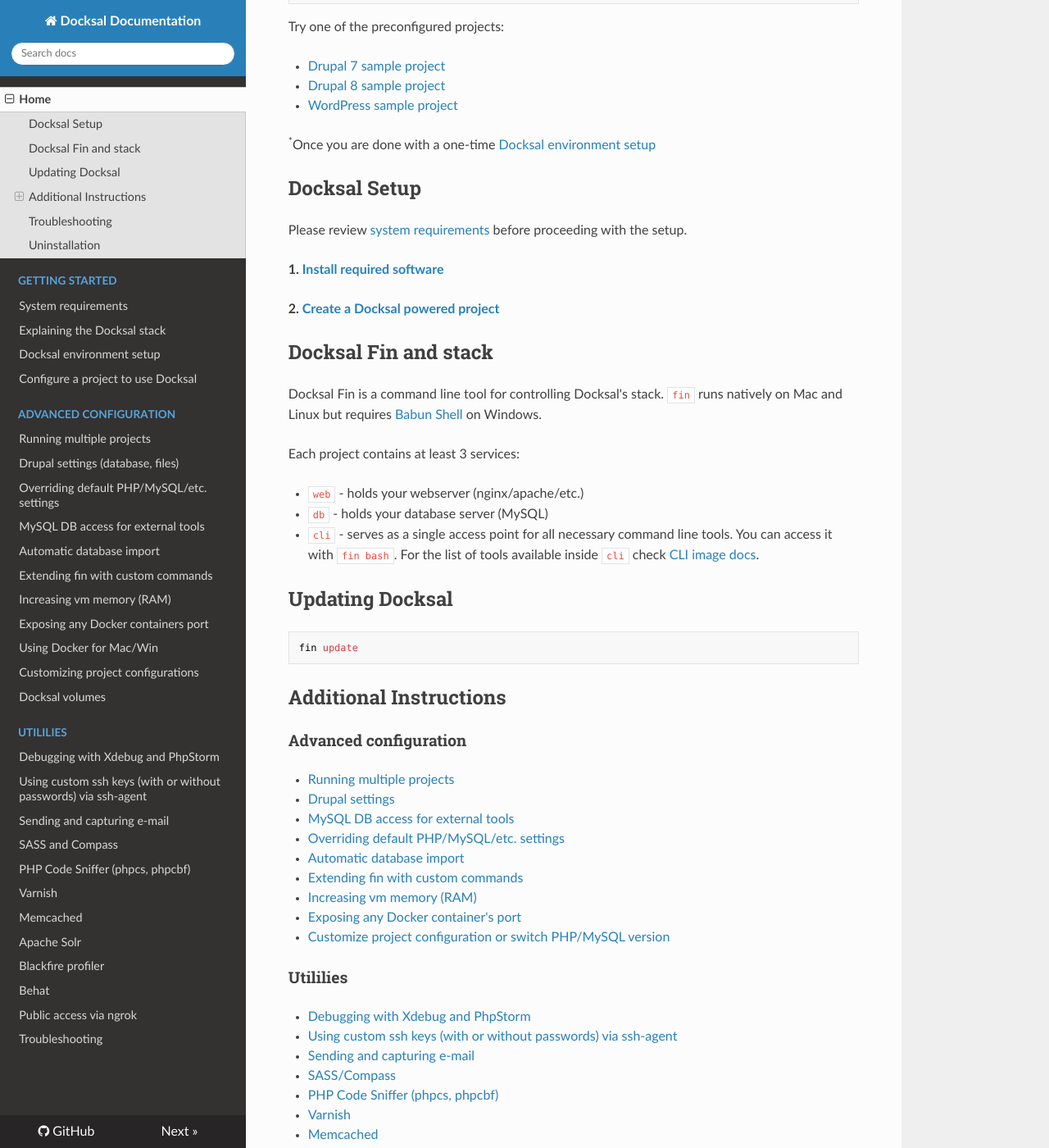
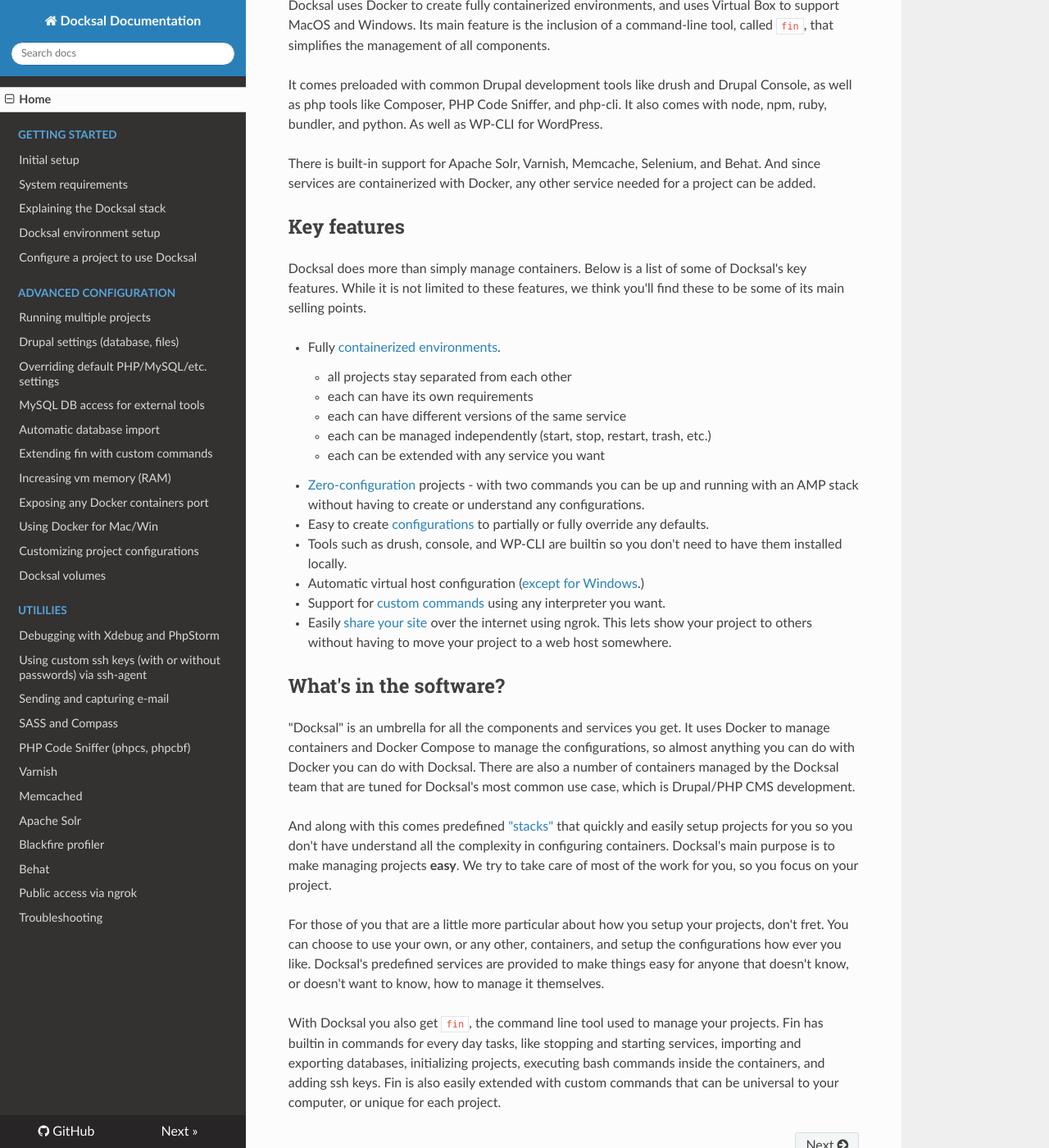
Before and after one commit to docksal/docksal, an MkDocs documentation site: the page built from docs/index.md, in a window 1280 px wide and 1400 px high, scrolled down 454 px. Shown: the whole window at 82% size. Built offline with MkDocs 1.6.1, drawn with Linux system fonts in a browser that asks for light colours; nearby versions of some CDN libraries; old or Windows-style settings are respelled for this version of MkDocs; some of the changed text lies outside the part shown.

Commit message:
Changes to move the index to a new file and create a new index that is more general intro [ci skip]

````diff
--- a/docs/index.md
+++ b/docs/index.md
@@ -1,116 +1,54 @@
-# Docksal
+![Docksal](img/docksald.png)
 
-Docker and Docker Compose based environments for web development.
+##What is Docksal?
 
-!!! attention "Docksal is under active development"
-    Breaking changes and outdated docs are very possible. Please help us by testing, submitting issues and pull requests. Thanks!
+Docksal is a tool for defining and managing development environments. It brings together common tools, minimizes configuration,
+and ensures environment consistency throughout your continuous integration workflow. See this [FFW blog post](https://ffwagency.com/blog/announcing-docksal-docker-based-development-environment) for more info about
+the motivation behind creating Docksal.
 
-Running a complete LAMP stack for Drupal, WordPress or a pure HTML/PHP based website is two commands away!<sup>*</sup>
+Docksal uses Docker to create fully containerized environments, and uses Virtual Box to support MacOS and Windows.
+Its main feature is the inclusion of a command-line tool, called `fin`, that simplifies the management of all components.
 
-```
-git clone <sample-project-repo>
-fin init
-```
+It comes preloaded with common Drupal development tools like drush and Drupal Console, as well as php tools like Composer,
+PHP Code Sniffer, and php-cli. It also comes with node, npm, ruby, bundler, and python. As well as WP-CLI for WordPress.
 
-Try one of the preconfigured projects:
+There is built-in support for Apache Solr, Varnish, Memcache, Selenium, and Behat. And since services are containerized with Docker,
+any other service needed for a project can be added.
 
-- [Drupal 7 sample project](https://github.com/docksal/drupal7)
-- [Drupal 8 sample project](https://github.com/docksal/drupal8)
-- [WordPress sample project](https://github.com/docksal/wordpress)
+##Key features
 
-<sup>*</sup>Once you are done with a one-time [Docksal environment setup](env-setup.md)
+Docksal does more than simply manage containers. Below is a list of some of Docksal's key features. While it is not
+limited to these features, we think you'll find these to be some of its main selling points.
 
-<a name="setup"></a>
-## Docksal Setup
+- Fully [containerized environments](/docksal-stack).
+    - all projects stay separated from each other
+    - each can have its own requirements
+    - each can have different versions of the same service
+    - each can be managed independently (start, stop, restart, trash, etc.)
+    - each can be extended with any service you want
+- [Zero-configuration](/project-customize/#zero-configuration) projects - with two commands you can be up and running with an AMP stack without
+having to create or understand any configurations.
+- Easy to create [configurations](/project-customize) to partially or fully override any defaults.
+- Tools such as drush, console, and WP-CLI are builtin so you don't need to have them installed locally.
+- Automatic virtual host configuration ([except for Windows](/multiple-projects/#windows).)
+- Support for [custom commands](/custom-commands) using any interpreter you want.
+- Easily [share your site](/public-access) over the internet using ngrok. This lets show your project to others without having to
+move your project to a web host somewhere.
 
-Please review [system requirements](system-requirements.md) before proceeding with the setup.
+##What's in the software?
 
-**1. [Install required software](env-setup.md)**
+"Docksal" is an umbrella for all the components and services you get. It uses Docker to manage containers and Docker Compose to
+manage the configurations, so almost anything you can do with Docker you can do with Docksal. There are also a number of
+containers managed by the Docksal team that are tuned for Docksal's most common use case, which is Drupal/PHP CMS development.
 
-**2. [Create a Docksal powered project](project-setup.md)**
+And along with this comes predefined ["stacks"](/project-customize/#default-configurations) that quickly and easily setup projects for you so you don't have
+understand all the complexity in configuring containers. Docksal's main purpose is to make managing projects **easy**. We try to take care of most of the work for you,
+so you focus on your project.
 
-<a name="fin"></a>
-## Docksal Fin and stack
+For those of you that are a little more particular about how you setup your projects, don't fret. You can choose to use your own, or any other, containers,
+and setup the configurations how ever you like. Docksal's predefined services are provided to make things easy for anyone that doesn't know, or doesn't want to know,
+how to manage it themselves.
 
-Docksal Fin is a command line tool for controlling Docksal's stack. `fin` runs natively on Mac and Linux but requires [Babun Shell](http://babun.github.io) on Windows.
-
-Each project contains at least 3 services:
-
-- `web` - holds your webserver (nginx/apache/etc.)
-- `db` - holds your database server (MySQL)
-- `cli` - serves as a single access point for all necessary command line tools. You can access it with `fin bash`. For the list of tools available inside `cli` check [CLI image docs](https://github.com/docksal/service-cli).
-
-<a name="updates"></a>
-## Updating Docksal
-
-```
-fin update
-```
-
-<a name="instructions"></a>
-## Additional Instructions
-
-### Advanced configuration
-- [Running multiple projects](multiple-projects.md)
-- [Drupal settings](drupal-settings.md)
-- [MySQL DB access for external tools](db-access.md)
-- [Overriding default PHP/MySQL/etc. settings](settings.md)
-- [Automatic database import](db-import.md)
-- [Extending fin with custom commands](custom-commands.md)
-- [Increasing vm memory (RAM)](vm.md)
-- [Exposing any Docker container's port](expose-port.md)
-- [Customize project configuration or switch PHP/MySQL version](project-customize.md)
-
-### Utililies
-- [Debugging with Xdebug and PhpStorm](xdebug.md)
-- [Using custom ssh keys (with or without passwords) via ssh-agent](ssh-agent.md)
-- [Sending and capturing e-mail](mail.md)
-- [SASS/Compass](sass.md)
-- [PHP Code Sniffer (phpcs, phpcbf)](phpcs.md)
-- [Varnish](varnish.md)
-- [Memcached](memcached.md)
-- [Apache Solr](apache-solr.md)
-- [Blackfire profiler](blackfire.md)
-- [Behat](behat.md)
-- [Public access via ngrok](public-access.md)
-
-<a name="troubleshooting"></a>
-## Troubleshooting
-
-!!! attention "If something went wrong"
-    First try these quick fix steps in the order listed below. Check if the issue has cleared out **after each step**.
-
-- Update Docksal to the latest version. See [updates](#updates) section.
-- (Mac and Windows) Restart the Docksal VM: `fin vm restart`
-- Reset Docksal system services with `fin reset system` and restart project containers with `fin up`
-- Reboot the host (your computer or remote server)
-- (Mac and Windows) Re-create Docksal VM: `fin vm remove` then `fin vm start` (**WARNING**: backup your DB data before doing this)
-
-If quick fixes above did not help, try:
-
-- checking the [troubleshooting doc](troubleshooting.md) for rare problems that might occur
-- searching the [GitHub issue queue](https://github.com/docksal/docksal/issues). Others may have experienced a similar issue and already found a solution or a workaround.
-- asking community for support in our [Gitter room](https://gitter.im/docksal/community-support)
-
-Create a [new issue](https://github.com/docksal/docksal/issues/new) if your problem is still not resolved.
-
-## Uninstallation
-
-The steps below will remove the Docksal VM and cleanup Docksal stuff.
-
-```
-fin vm remove
-rm -rf ~/.docksal
-rm -f /usr/local/bin/fin
-```
-
-Docker for Mac/Windows and VirtualBox are not automatically removed. You can remove them manually on Mac or use the uninstaller on Windows.
-
-To remove Docker on Ubuntu Linux you need to:
-
-1. Follow [Docker Uninstallation](https://docs.docker.com/engine/installation/linux/ubuntulinux/#/uninstallation) instructions
-2. Remove the Docker tools:
-```
-sudo rm /usr/local/bin/docker-compose
-sudo rm /usr/local/bin/docker-machine
-```
+With Docksal you also get `fin`, the command line tool used to manage your projects. Fin has builtin in commands for every day tasks, like
+stopping and starting services, importing and exporting databases, initializing projects, executing bash commands inside the containers, and adding ssh keys.
+Fin is also easily extended with custom commands that can be universal to your computer, or unique for each project.
--- /dev/null
+++ b/docs/setup.md
@@ -0,0 +1,84 @@
+# Setup
+
+!!! attention "Docksal is under active development"
+    Breaking changes and outdated docs are very possible. Please help us by testing, submitting issues and pull requests. Thanks!
+
+Please review [system requirements](system-requirements.md) before proceeding with the setup.
+
+**1. [Install required software](env-setup.md)**
+
+**2. [Create a Docksal powered project](project-setup.md)**
+
+<a name="fin"></a>
+## Docksal Fin and stack
+
+Docksal Fin is a command line tool for controlling Docksal's stack. `fin` runs natively on Mac and Linux but requires [Babun Shell](http://babun.github.io) on Windows.
+
+Each project contains at least 3 services:
+
+- `web` - holds your webserver (nginx/apache/etc.)
+- `db` - holds your database server (MySQL)
+- `cli` - serves as a single access point for all necessary command line tools. You can access it with `fin bash`. For the list of tools available inside `cli` check [CLI image docs](https://github.com/docksal/service-cli).
+
+<a name="updates"></a>
+## Updating Docksal
+
+```
+fin update
+```
+
+<a name="troubleshooting"></a>
+## Troubleshooting
+
+!!! attention "If something went wrong"
+    First try these quick fix steps in the order listed below. Check if the issue has cleared out **after each step**.
+
+- Update Docksal to the latest version. See [updates](#updates) section.
+- (Mac and Windows) Restart the Docksal VM: `fin vm restart`
+- Reset Docksal system services with `fin reset system` and restart project containers with `fin up`
+- Reboot the host (your computer or remote server)
+- (Mac and Windows) Re-create Docksal VM: `fin vm remove` then `fin vm start` (**WARNING**: backup your DB data before doing this)
+
+If quick fixes above did not help, try:
+
+- checking the [troubleshooting doc](troubleshooting.md) for rare problems that might occur
+- searching the [GitHub issue queue](https://github.com/docksal/docksal/issues). Others may have experienced a similar issue and already found a solution or a workaround.
+- asking community for support in our [Gitter room](https://gitter.im/docksal/community-support)
+
+Create a [new issue](https://github.com/docksal/docksal/issues/new) if your problem is still not resolved.
+
+## Uninstallation
+
+The steps below will remove the Docksal VM and cleanup Docksal stuff.
+
+```
+fin vm remove
+rm -rf ~/.docksal
+rm -f /usr/local/bin/fin
+```
+
+Docker for Mac/Windows and VirtualBox are not automatically removed. You can remove them manually on Mac or use the uninstaller on Windows.
+
+To remove Docker on Ubuntu Linux you need to:
+
+1. Follow [Docker Uninstallation](https://docs.docker.com/engine/installation/linux/ubuntulinux/#/uninstallation) instructions
+2. Remove the Docker tools:
+```
+sudo rm /usr/local/bin/docker-compose
+sudo rm /usr/local/bin/docker-machine
+```
+
+## Preconfigured projects
+
+Running a complete LAMP stack for Drupal, WordPress or a pure HTML/PHP based website is two commands away!
+
+```
+git clone <sample-project-repo>
+fin init
+```
+
+Try one of the preconfigured projects:
+
+- [Drupal 7 sample project](https://github.com/docksal/drupal7)
+- [Drupal 8 sample project](https://github.com/docksal/drupal8)
+- [WordPress sample project](https://github.com/docksal/wordpress)
--- a/mkdocs.yml
+++ b/mkdocs.yml
@@ -8,6 +8,7 @@ markdown_extensions:
 pages:
   - Home: index.md
   - Getting started:
+    - Initial setup: setup.md
     - System requirements: system-requirements.md
     - Explaining the Docksal stack: docksal-stack.md
     - Docksal environment setup: env-setup.md
````
Also changed, not shown: docs/img/docksald.png (added).
